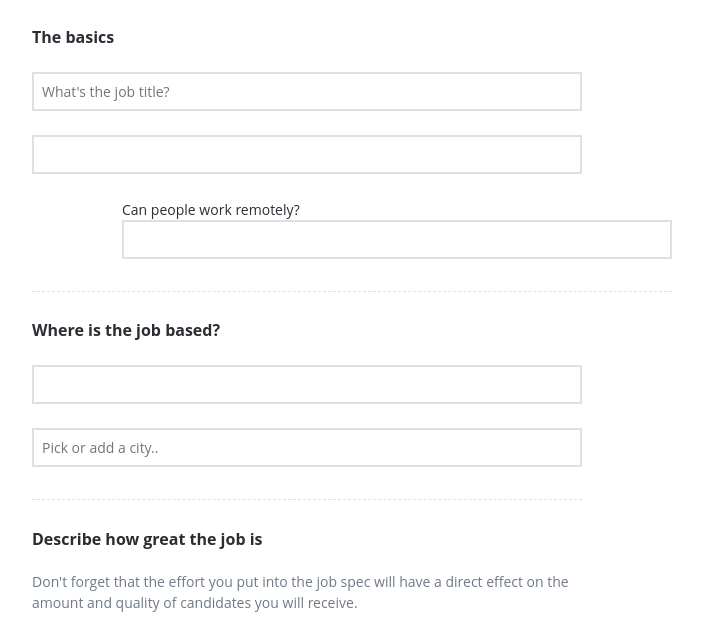
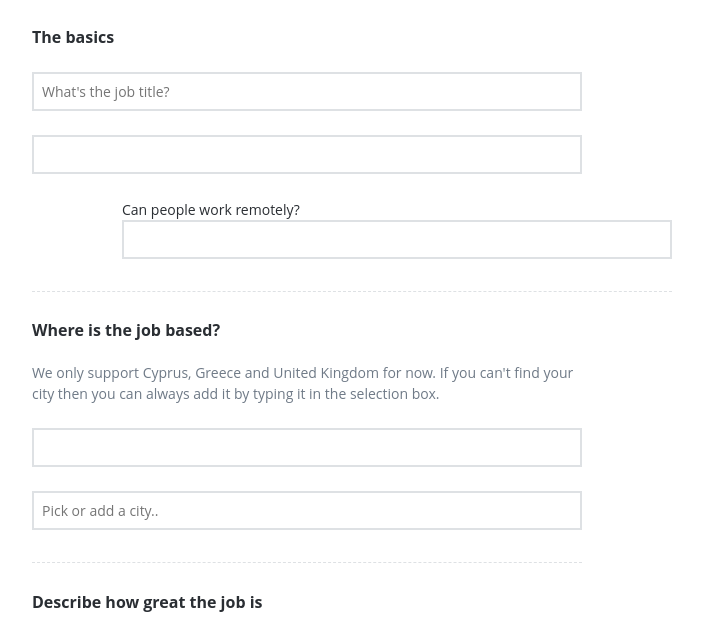
Before and after one commit to hackcyprus/jobber, a Python web app: template jobber/templates/jobs/create_or_edit.html in a window 1280 px wide. Shown: the part 216-852 px from the top of the page, without its empty margins (333-1036 px from the left). Run offline with Jinja, Linux system fonts and the light colour scheme; the template is opened without the code that fills it: most values are stand-ins (such as "Sample title", 1, 10 or a date in 2020); form fields are guessed from the names that the template uses; some libraries are stand-ins or nearby versions.

Commit message:
Help text for country/city
Fixes #13, #12.

```diff
--- a/jobber/templates/jobs/create_or_edit.html
+++ b/jobber/templates/jobs/create_or_edit.html
@@ -37,6 +37,10 @@
       </fieldset>
       <fieldset>
         <h4>Where is the job based?</h4>
+        <p class="help-text">
+          We only support Cyprus, Greece and United Kingdom for now. If you can't find your city
+          then you can always add it by typing it in the selection box.
+        </p>
         <div class="field inline">
           {{ form.location__country_code(class_="large",
              **{"parsley-required": "required", "parsley-maxlength": "3", "parsley-trigger": "change"}) }}
```
